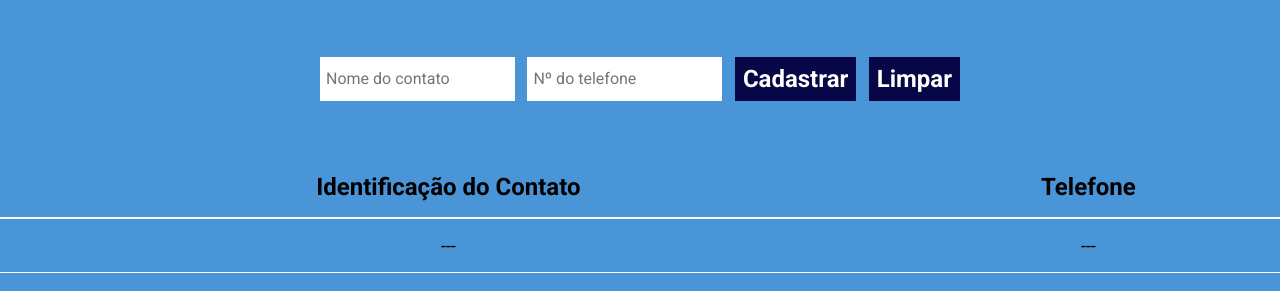
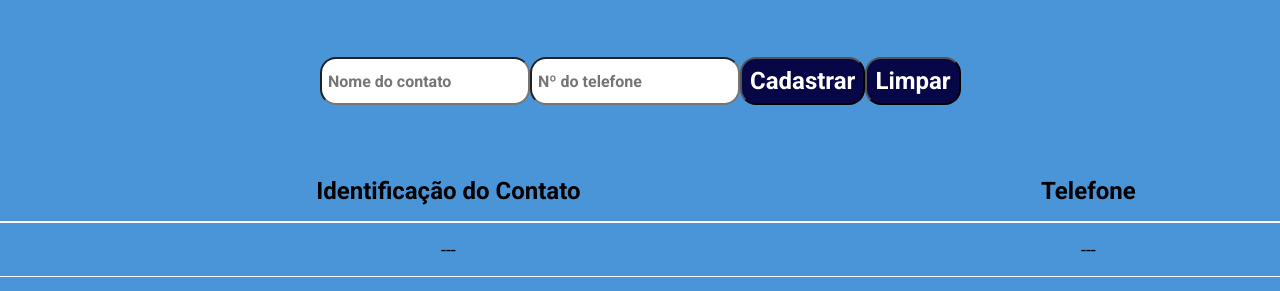
Before and after one commit to Xmaloe/agenda_contatos, a plain HTML site: page index.html in a window 1280 px wide. Shown: the part 141-432 px from the top of the page. Drawn offline with Linux system fonts and the light colour scheme.

Commit message:
Update index.html

```diff
--- a/index.html
+++ b/index.html
@@ -40,7 +40,7 @@
             font-size: 24px;
             font-weight: bold;
             cursor: pointer;
-            border: none;
+            border-radius: 16px;
             padding: 8px;
         }
 
@@ -50,9 +50,9 @@
 
         form input{
             font-size: 16px;
+            font-weight: bold;
             background-color: #fff;
-            border: none;
-            border-bottom: 2px solid #ffffff;
+            border-radius: 16px;
             padding: 6px;
         }
 
```
